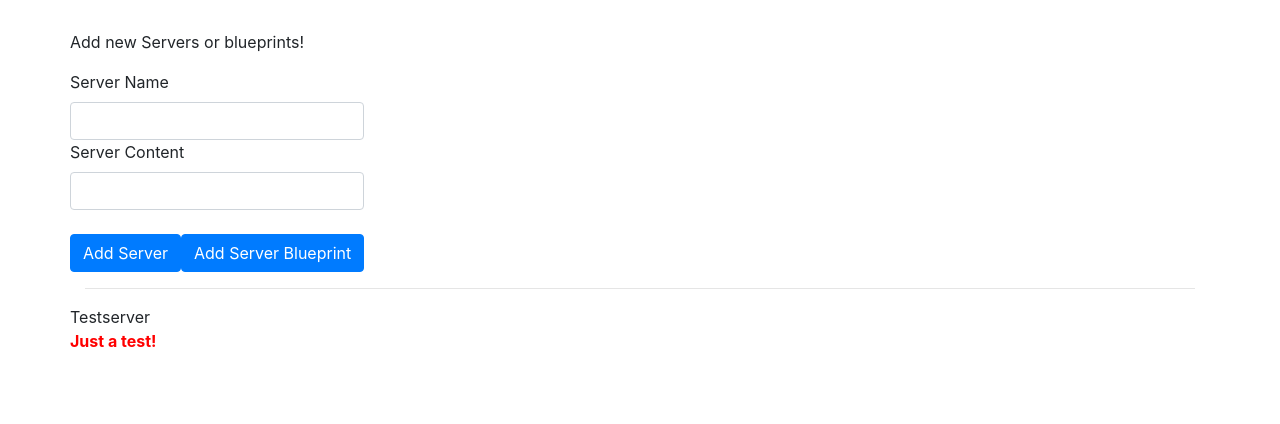
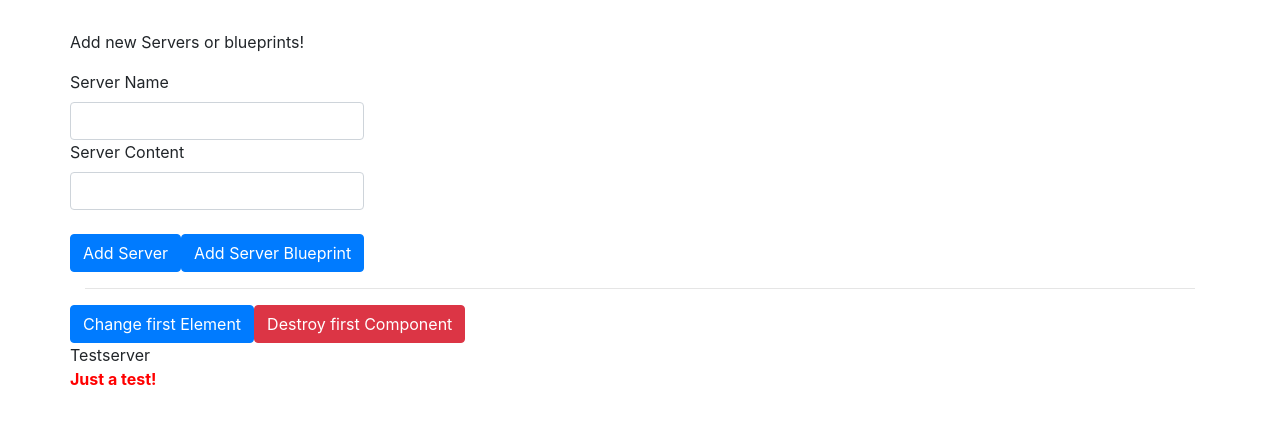
Before and after one commit to Sivar-Developer/Angular-Crash, an Angular app: page / in a window 1280 px wide. Shown: the top 424 px of the page. Built offline with nearby package versions, Linux system fonts and the light colour scheme.

Commit message:
Life cycle hooks in action

```diff
--- a/src/app/app.component.html
+++ b/src/app/app.component.html
@@ -16,7 +16,9 @@
     <hr>
     <div class="row">
       <div class="col-xs-12">
-        <app-server-element *ngFor="let serverElement of serverElements" [srvElement]="serverElement">
+        <button class="btn btn-primary" (click)="onChangeFirst()">Change first Element</button>
+        <button class="btn btn-danger" (click)="onDestroyFirst()">Destroy first Component</button>
+        <app-server-element *ngFor="let serverElement of serverElements" [srvElement]="serverElement" [name]="serverElement.name">
             <p>
               <strong *ngIf="serverElement.type === 'server'" style="color: red">{{ serverElement.content }}</strong>
               <em *ngIf="serverElement.type === 'blueprint'">{{ serverElement.content }}</em>
--- a/src/app/app.component.ts
+++ b/src/app/app.component.ts
@@ -23,4 +23,12 @@ export class AppComponent {
       content: blueprintData.serverContent
     });
   }
+
+  onChangeFirst() {
+    this.serverElements[0].name = 'Changed!';
+  }
+
+  onDestroyFirst() {
+    this.serverElements.splice(0, 1);
+  }
 }
--- a/src/app/server-element/server-element.component.html
+++ b/src/app/server-element/server-element.component.html
@@ -1,9 +1,7 @@
 <div class="panel panel-default">
-  <div class="panel-heading">{{ element.name }}</div>
+  <!-- <div class="panel-heading">{{ element.name }}</div> -->
+  <div class="panel-heading">{{ name }}</div>
   <div class="panel-body">
-    <p>
-      <strong *ngIf="element.type === 'server'" style="color: red">{{ element.content }}</strong>
-      <em *ngIf="element.type === 'blueprint'">{{ element.content }}</em>
-    </p>
+    <ng-content></ng-content>
   </div>
 </div>
--- a/src/app/server-element/server-element.component.ts
+++ b/src/app/server-element/server-element.component.ts
@@ -1,4 +1,4 @@
-import { Component, OnInit, Input, ViewEncapsulation } from '@angular/core';
+import { Component, OnInit, Input, ViewEncapsulation, OnChanges, SimpleChange, DoCheck, AfterContentInit, AfterContentChecked, OnDestroy } from '@angular/core';
 
 @Component({
   selector: 'app-server-element',
@@ -6,13 +6,38 @@ import { Component, OnInit, Input, ViewEncapsulation } from '@angular/core';
   styleUrls: ['./server-element.component.css'],
   encapsulation: ViewEncapsulation.Emulated // None, Native
 })
-export class ServerElementComponent implements OnInit {
+export class ServerElementComponent implements OnInit, OnChanges, DoCheck, AfterContentInit, AfterContentChecked, OnDestroy {
 
   @Input('srvElement') element: {type: string, name: string, content: string};
+  @Input() name: string;
 
-  constructor() { }
+  constructor() {
+    console.log('constructor called');
+   }
+
+  ngOnChanges(changes: SimpleChange) {
+    console.log('ngOnChanges called');
+    console.log(changes);
+  }
 
   ngOnInit() {
+    console.log('ngOnInit called');
+  }
+
+  ngDoCheck() {
+    console.log('ngDoCheck Called');
+  }
+
+  ngAfterContentInit() {
+    console.log('ngAfterContentInit Called');
+  }
+
+  ngAfterContentChecked() {
+    console.log('ngAfterContentChecked Called');
+  }
+
+  ngOnDestroy() {
+    console.log('ngOnDestroy Called');
   }
 
 }
```
